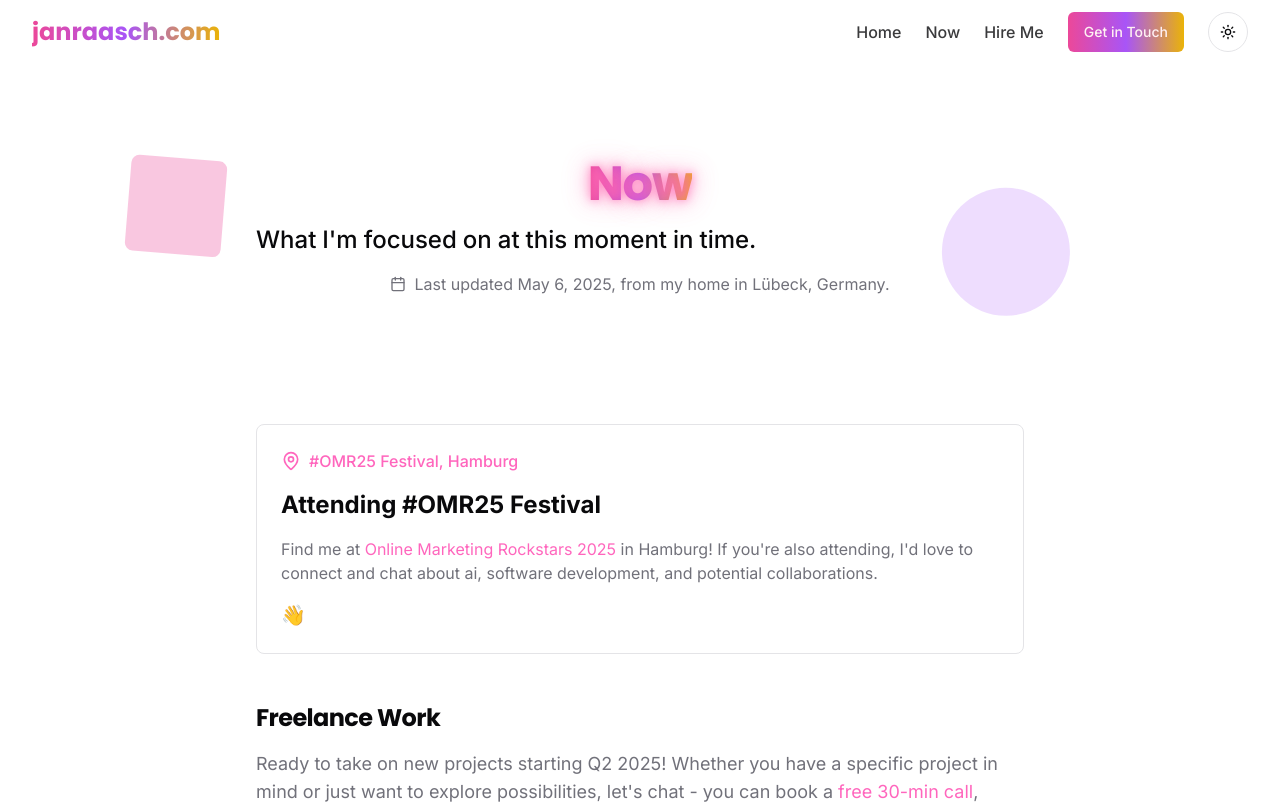
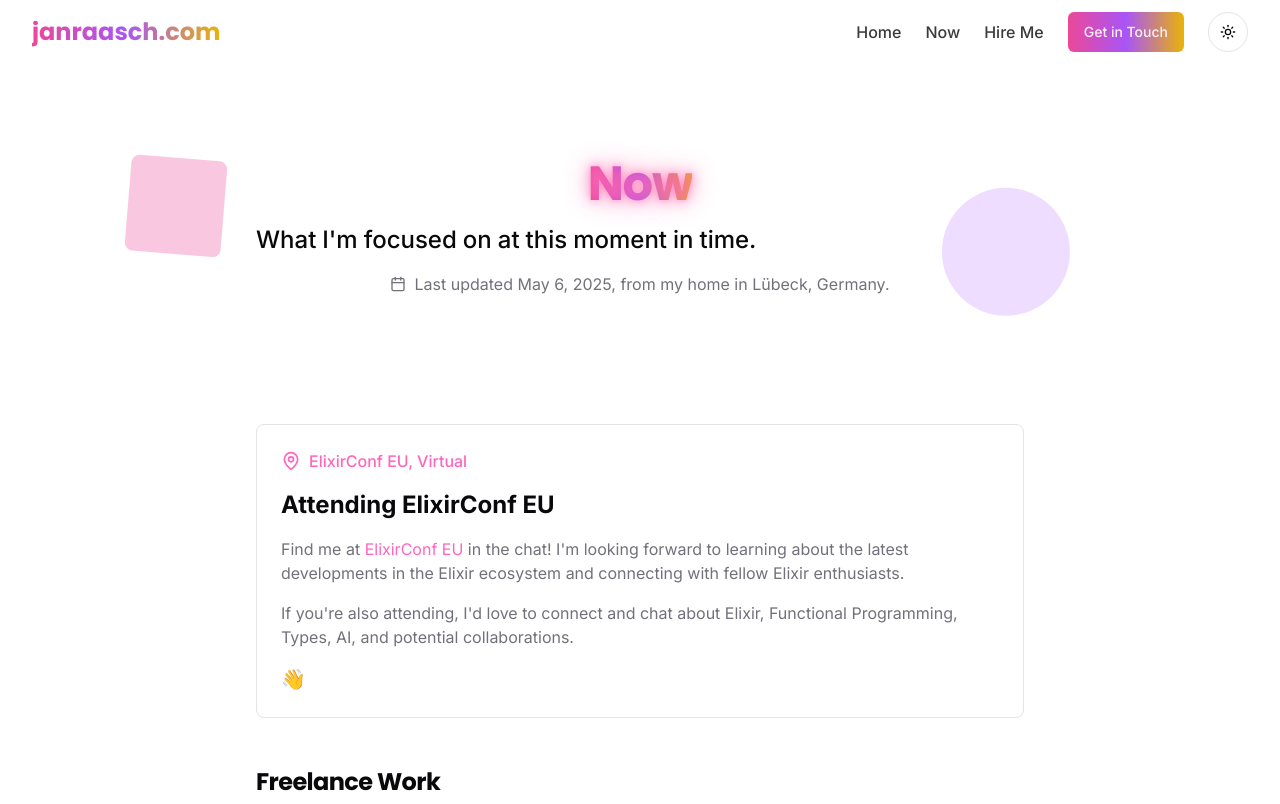
Before and after one commit to janraasch/janraaschcom-vibrant, a Next.js app: page /now in a window 1280 px wide. Shown: the top 804 px of the page. Built offline with nearby package versions, Linux system fonts and the light colour scheme.

Commit message:
feat(now): I'll be attending ElixirConf EU 🎉

```diff
--- a/app/now/page.tsx
+++ b/app/now/page.tsx
@@ -49,19 +49,21 @@ export default function NowPage() {
               className="mb-12 p-6 border rounded-lg bg-card"
             >
               <div className="text-primary mb-4">
-                <Link href="https://omr.com/en/events/festival/" target="_blank" rel="noopener noreferrer" className="flex items-center gap-2">
+                <Link href="https://www.elixirconf.eu" target="_blank" rel="noopener noreferrer" className="flex items-center gap-2">
                   <MapPin className="h-5 w-5" />
-                  <span className="font-medium">#OMR25 Festival, Hamburg</span>
+                  <span className="font-medium">ElixirConf EU, Virtual</span>
                 </Link>
               </div>
-              <h2 className="text-2xl font-bold mb-4">Attending #OMR25 Festival</h2>
+              <h2 className="text-2xl font-bold mb-4">Attending ElixirConf EU</h2>
               <p className="text-muted-foreground mb-4">
                 Find me at{" "}
-                <Link href="https://omr.com/en/events/festival/" target="_blank" rel="noopener noreferrer" className="text-primary hover:underline">
-                  Online Marketing Rockstars 2025
+                <Link href="https://www.elixirconf.eu/" target="_blank" rel="noopener noreferrer" className="text-primary hover:underline">
+                  ElixirConf EU
                 </Link>{" "}
-                in Hamburg! If you're also attending, I'd love to connect and chat about ai, software development, and
-                potential collaborations.
+                in the chat! I'm looking forward to learning about the latest developments in the Elixir ecosystem and connecting with fellow Elixir enthusiasts.
+              </p>
+              <p className="text-muted-foreground mb-4">
+                If you're also attending, I'd love to connect and chat about Elixir, Functional Programming, Types, AI, and potential collaborations.
               </p>
               <div className="animate-bounce-slow inline-block">
                 <span className="text-xl">👋</span>
```
